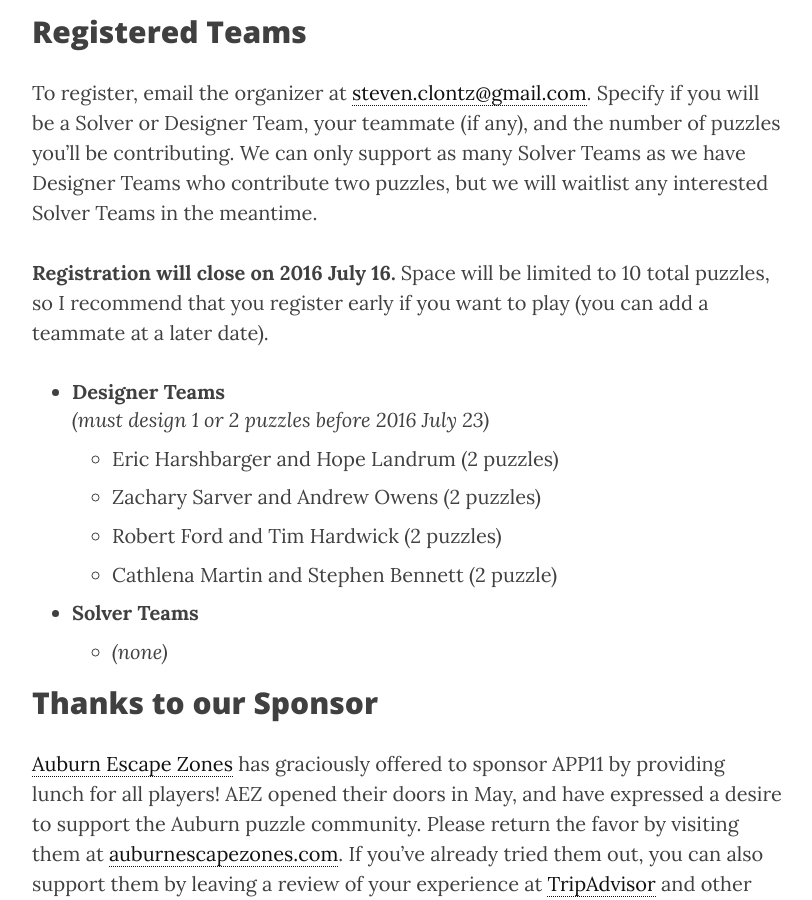
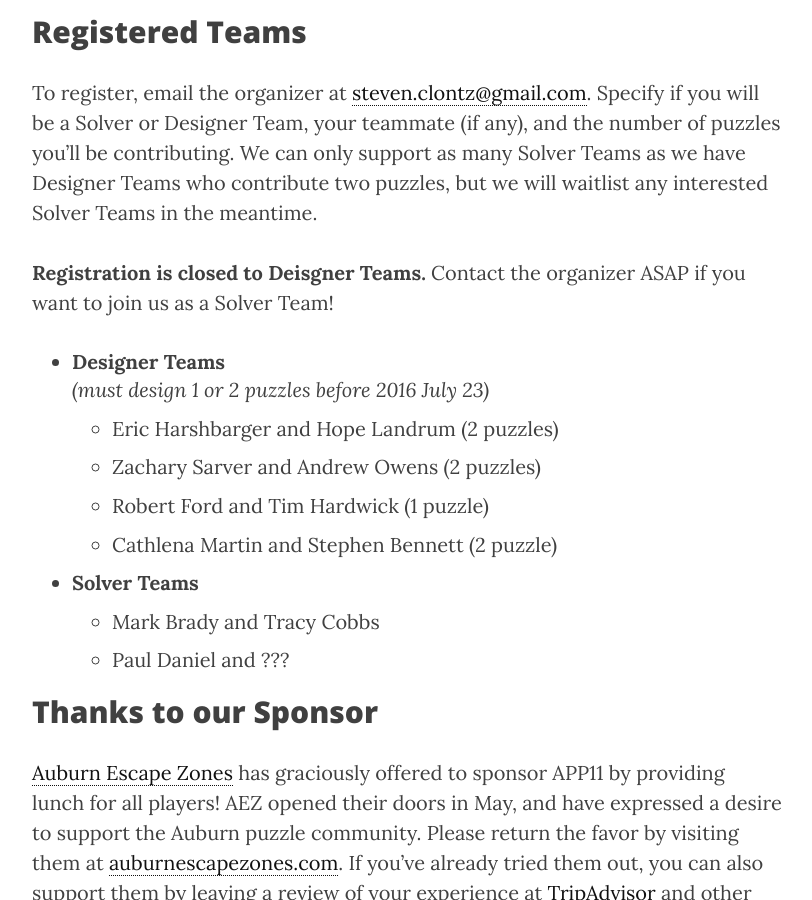
Before and after one commit to StevenClontz/auburn-puzzle-party, a Jekyll site: the page built from pages/parties/app11.md, in a window 1280 px wide and 900 px high, scrolled down 4236 px. Shown: the whole window, without its empty margins (233-1045 px from the left). Built offline with Jekyll 4.4.1, drawn with Linux system fonts in a browser that asks for light colours; nearby versions of some CDN libraries; formulas are drawn with MathJax 3.

Commit message:
update teams

```diff
--- a/pages/parties/app11.md
+++ b/pages/parties/app11.md
@@ -150,18 +150,18 @@ your teammate (if any), and the number of puzzles you'll be contributing.
 We can only support as many Solver Teams as we have Designer Teams who contribute
 two puzzles, but we will waitlist any interested Solver Teams in the meantime.
 
-**Registration will close on 2016 July 16.** Space will be limited to 10 total
-puzzles, so I recommend that you register early if you want to play
-(you can add a teammate at a later date).
+**Registration is closed to Deisgner Teams.** Contact the organizer ASAP
+if you want to join us as a Solver Team!
 
 * **Designer Teams**
   *(must design 1 or 2 puzzles before 2016 July 23)*
     * Eric Harshbarger and Hope Landrum (2 puzzles)
     * Zachary Sarver and Andrew Owens (2 puzzles)
-    * Robert Ford and Tim Hardwick (2 puzzles)
+    * Robert Ford and Tim Hardwick (1 puzzle)
     * Cathlena Martin and Stephen Bennett (2 puzzle)
 * **Solver Teams**
-    * *(none)*
+    * Mark Brady and Tracy Cobbs
+    * Paul Daniel and ???
 
 ## Thanks to our Sponsor
 
```
